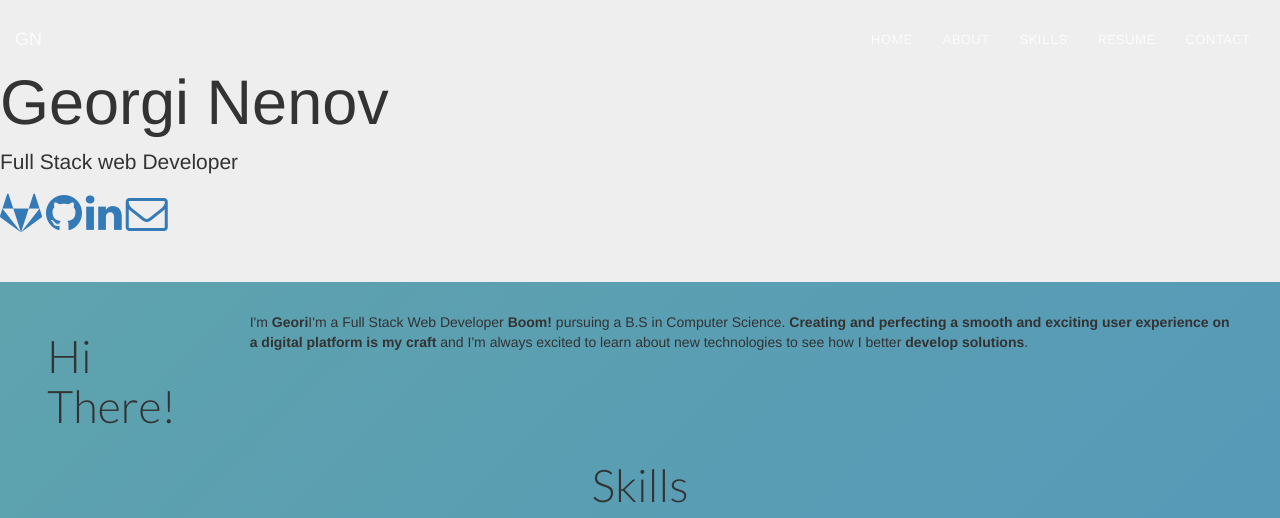
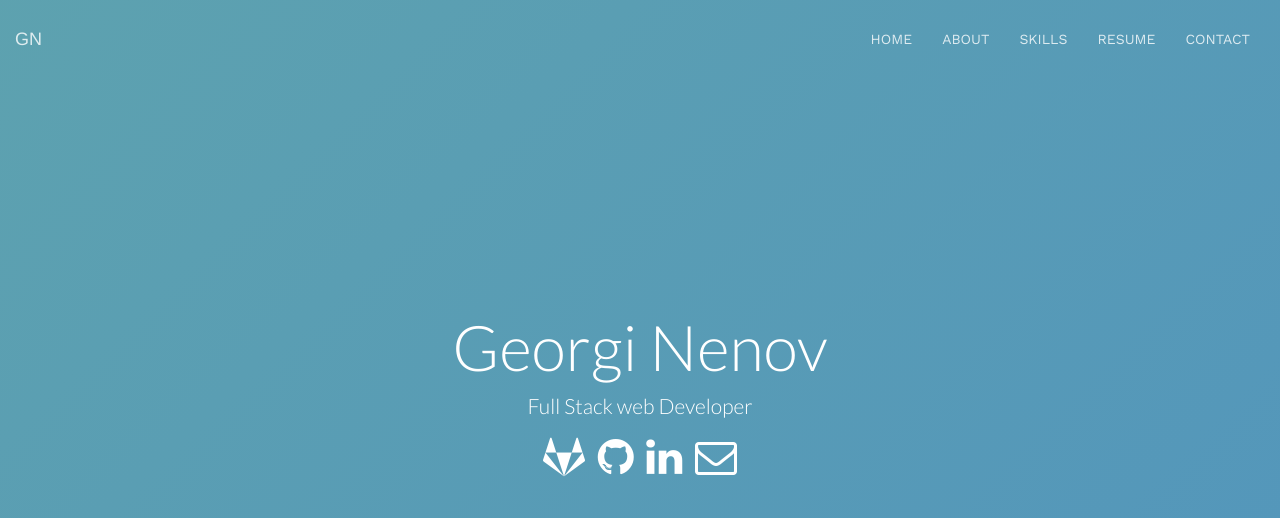
Before and after one commit to gnenov89/Portfolio, a plain HTML site: page index.html in a window 1280 px wide. Shown: the top 518 px of the page. Drawn offline with nearby package versions, Linux system fonts and the light colour scheme.

Commit message:
jumbotrrrooon

```diff
--- a/assets/css/main.css
+++ b/assets/css/main.css
@@ -95,7 +95,7 @@ li {
 }
 
 li:hover{
-        transition: all 0.9s;
+        transition: all 2s;
         background-color:blue;
     }
 
@@ -148,6 +148,62 @@ li:hover{
     height: 3px;
 }
 
+
+
 .nav_btn:hover:after {
     width: 100%;
 }
+.nav_btn {
+    transition: all 2s;
+}
+.nav_btn:after {
+    text-align: left;
+    content: '.';
+    margin: 0;
+    opacity: 0;
+}
+
+.nav_btn:hover {
+    color: #fff;
+    z-index: 1;
+}
+
+.nav_btn:hover:after {
+    z-index: -10;
+    animation: fill 1s forwards;
+    -webkit-animation: fill 1s forwards;
+    -moz-animation: fill 1s forwards;
+    opacity: 1;
+}
+
+/* ---------------------------- */
+
+/* ---------- Home Section ---------- */
+
+#homepage {
+    position: relative;
+    height: 100vh;
+    display: flex;
+    align-items: center;
+    justify-content: center;
+}
+
+/* Homepage Jumbotron */
+
+.jumbotron {
+    width: 100%;
+    text-align: center;
+    color: white;
+    background-color: transparent;
+    font-family: 'Lato', sans-serif;
+    font-weight: 900;
+}
+
+/* Social Icons */
+
+.social-icons {
+    color: white;
+    padding-left: 5px;
+    padding-right: 5px;
+    transition: all 0.8s;
+}
```
